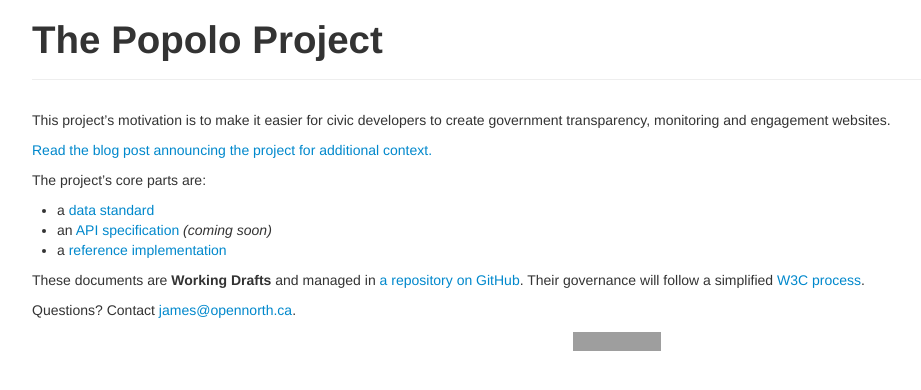
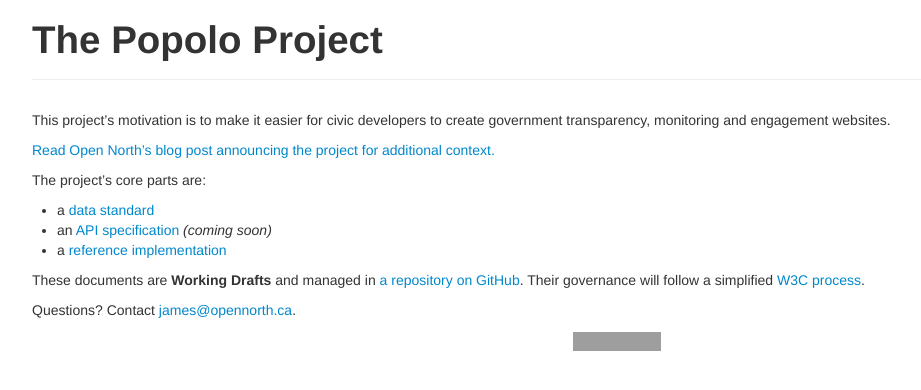
Before and after one commit to popolo-project/popolo-spec, a Jekyll site: the page built from index.md, in a window 1280 px wide. Shown: the top 390 px of the page, without its empty margins (23-944 px from the left). Built offline with Jekyll 4.4.1, drawn with Linux system fonts in a browser that asks for light colours; nearby versions of some CDN libraries; Markdown is read by kramdown in place of the engine named in the settings; grey boxes are pictures that could not be loaded.

Commit message:
clarify which intro blog post, link to gh-pages

```diff
--- a/index.md
+++ b/index.md
@@ -8,7 +8,7 @@
 
 This project's motivation is to make it easier for civic developers to create government transparency, monitoring and engagement websites.
 
-[Read the blog post announcing the project for additional context.](http://blog.opennorth.ca/2013/02/21/update-on-opengovernment/)
+[Read Open North's blog post announcing the project for additional context.](http://blog.opennorth.ca/2013/02/21/update-on-opengovernment/)
 
 The project's core parts are:
 
@@ -16,6 +16,6 @@
 * an [API specification](api.html) *(coming soon)*
 * a [reference implementation](https://github.com/opennorth/popolo)
 
-These documents are **Working Drafts** and managed in [a repository on GitHub](https://github.com/opennorth/popolo-standard). Their governance will follow a simplified [W3C process](http://www.w3.org/Consortium/Process/).
+These documents are **Working Drafts** and managed in [a repository on GitHub](https://github.com/opennorth/popolo-standard/tree/gh-pages). Their governance will follow a simplified [W3C process](http://www.w3.org/Consortium/Process/).
 
 Questions? Contact [james@opennorth.ca](mailto:james@opennorth.ca).
```
